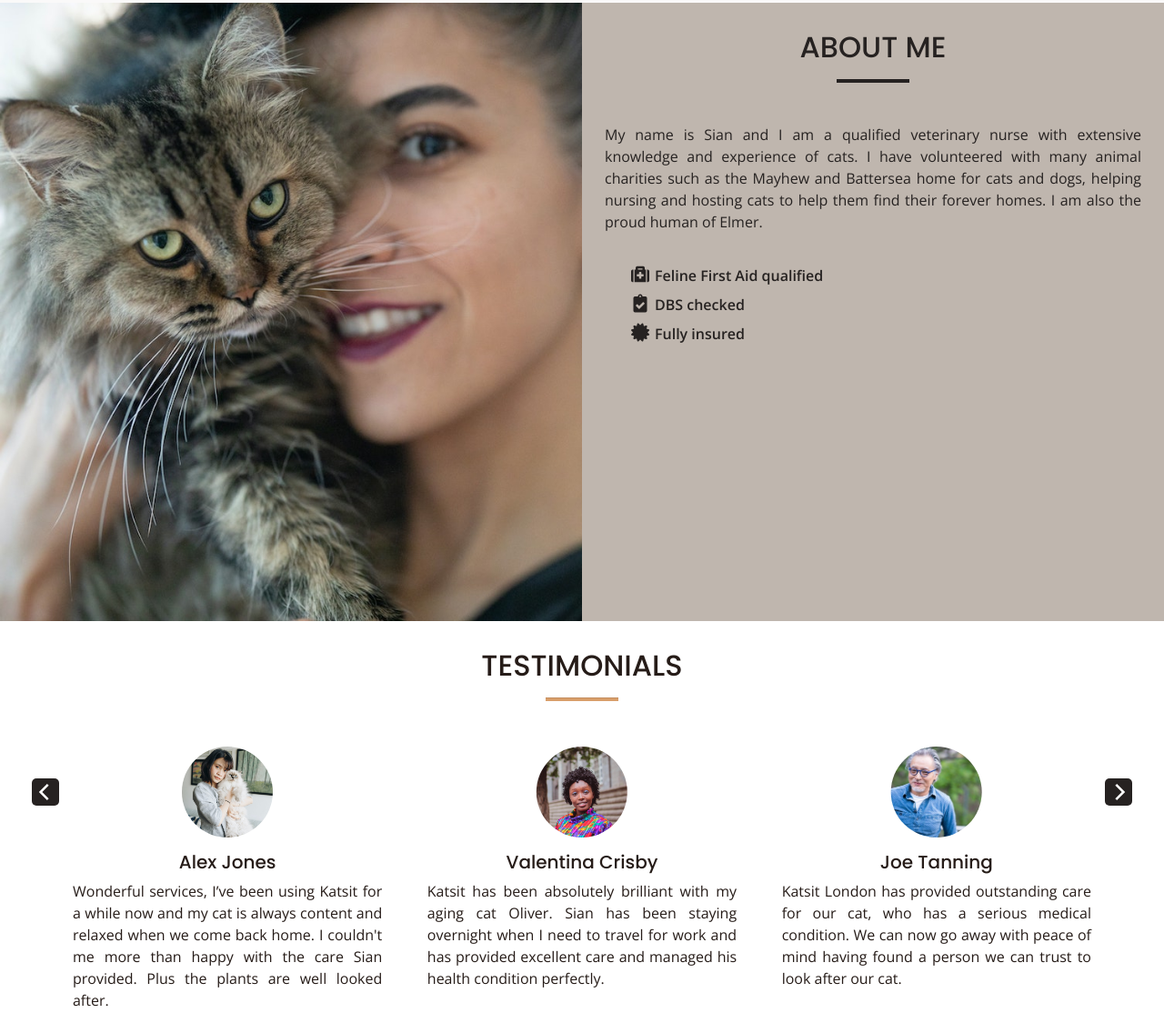
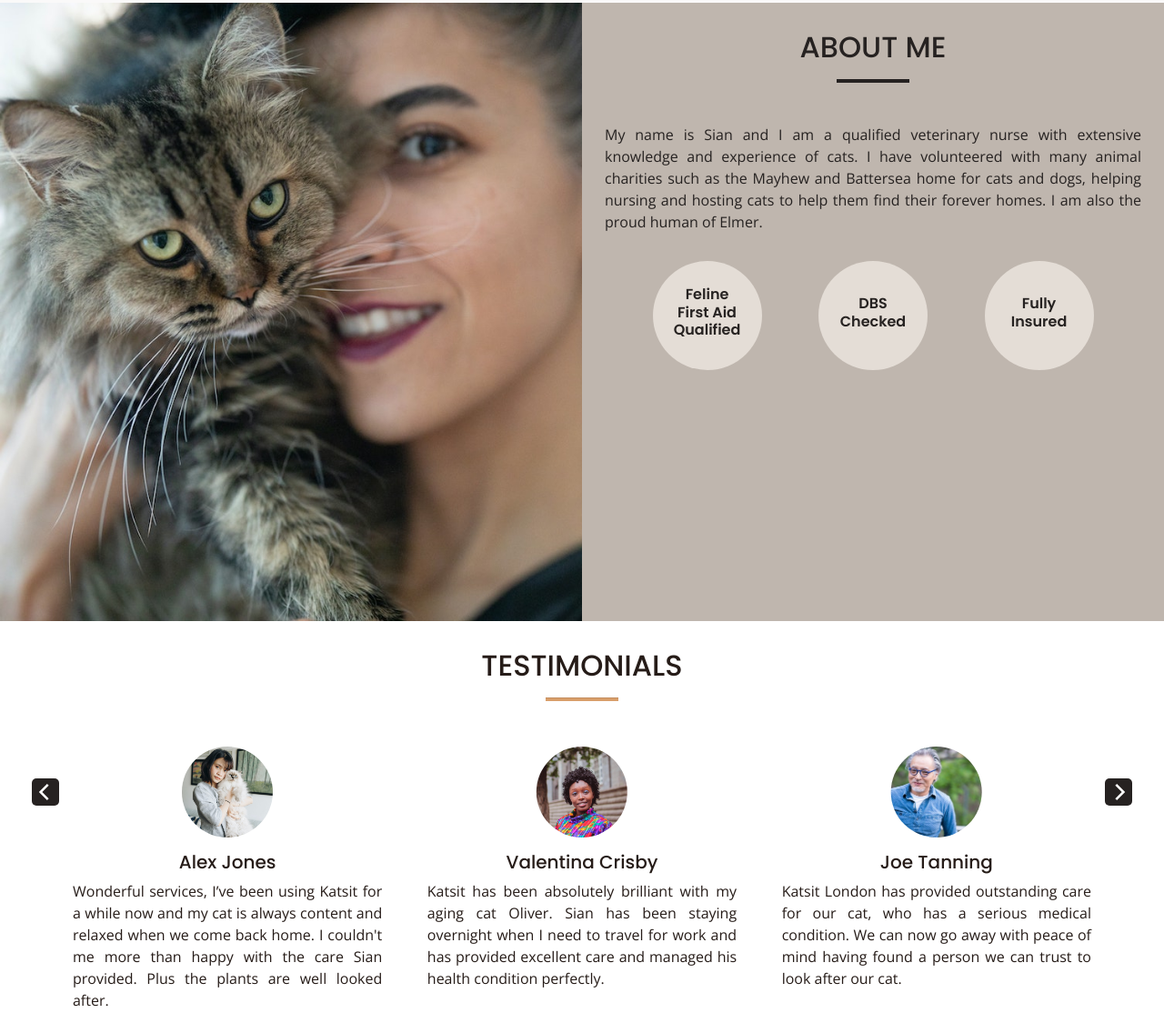
Before and after one commit to Code-Institute-Submissions/MS1-Catsitting, a plain HTML site: page index.html in a window 1280 px wide. Shown: the part 1477-2613 px from the top of the page at 91% size. Drawn offline with nearby package versions, Linux system fonts and the light colour scheme.

Commit message:
Update about me section - layout & css style for credentials

```diff
--- a/assets/css/style.css
+++ b/assets/css/style.css
@@ -293,14 +293,38 @@ a.navbar-brand{
     text-align: justify;
     text-justify: inter-word;
 }
+.flex-container{
+    justify-content: space-evenly;
+    align-content: space-evenly;
+    margin: 0px;
+    padding: 0px;
+}
+.flex-item{
+    flex: 0 0 30%;
+    max-width: 120px;
+    padding: 0px;
+    margin: 0px;
+}
 
-.creds{
+/*https://www.w3schools.com/howto/howto_css_aspect_ratio.asp*/
+.box-size{
+    width: 100%;
+    padding-top: 100%;
+    background-color: #e4ddd6;
+    position: relative;
+    border-radius: 50%;
+}
+
+/*https://medium.com/front-end-weekly/absolute-centering-in-css-ea3a9d0ad72e*/
+.text{
+    position: absolute;
+    top: 50%;
+    left: 50%;
+    transform: translate(-50%, -50%);
+    display: block;
+}
+.text h6{
     font-weight: 600;
-    padding-left: 25px;
-    list-style: none;
-}
-.creds i{
-    font-size: 20px;
 }
 /* end of about me section */
 
--- a/index.html
+++ b/index.html
@@ -162,11 +162,28 @@
                     dogs, helping nursing and hosting cats to help them find their forever homes.
                     I am also the proud human of Elmer.
                 </p>
-                <ul class="fa-ul creds">
-                    <li><span class="fa-li"><i class="fas fa-medkit"></i></span> Feline First Aid qualified</li>
-                    <li><span class="fa-li"><i class="fas fa-clipboard-check"></i></span>DBS checked</li>
-                    <li><span class="fa-li"><i class="fas fa-certificate"></i></span>Fully insured</li>
-                </ul>
+
+            <!--<div class="col-sm-12">-->
+                <div class="row flex-container">
+                    <div class="col-4 flex-item">
+                        <!--<div class=""><i class="fas fa-medkit"></i></div>-->
+                        <div class="box-size">
+                            <div class="text"><h6>Feline First Aid Qualified</h6></div>
+                        </div>
+                    </div>
+                    <div class="col-4 flex-item">
+                        <!--<div class=""><i class="fas fa-clipboard-check"></i></div>-->
+                        <div class="box-size">
+                            <div class="text"><h6>DBS Checked</h6></div>
+                        </div>
+                    </div>
+                    <div class="col-4 flex-item">
+                        <!--<div class=""><i class="fas fa-paw"></i></div>-->
+                        <div class="box-size">
+                            <div class="text"><h6>Fully Insured</h6></div>
+                        </div>
+                    </div>
+                </div>
             </div>
             <div class="col-sm-12 col-md-6 bg-img portrait"></div>
         </div>
@@ -246,7 +263,7 @@
             <div class="col-sm-12 col-md-6 bg--grey bottom-padding">
                 <div>
                     <h2 class="section-heading txt--fushia">Areas we cover</h2>
-                    <hr class="section-divider bg--whiskey">
+                    <hr class="section-divider bg--dark">
                     <p>We cover the following areas:</p>
                     <ul>
                         <li>Cricklewood</li>
```
